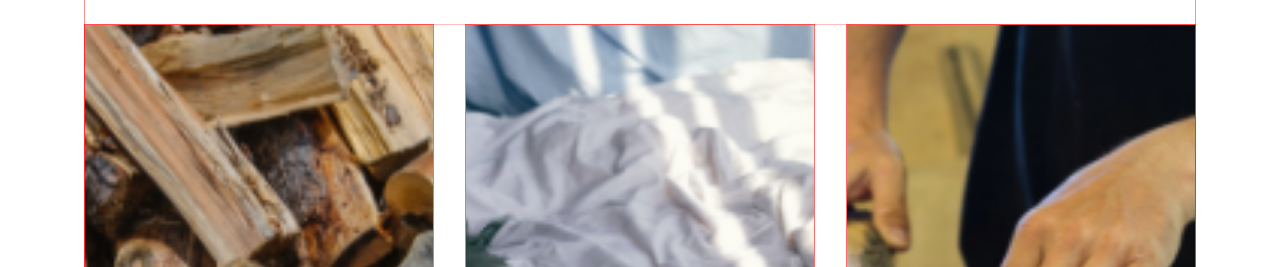
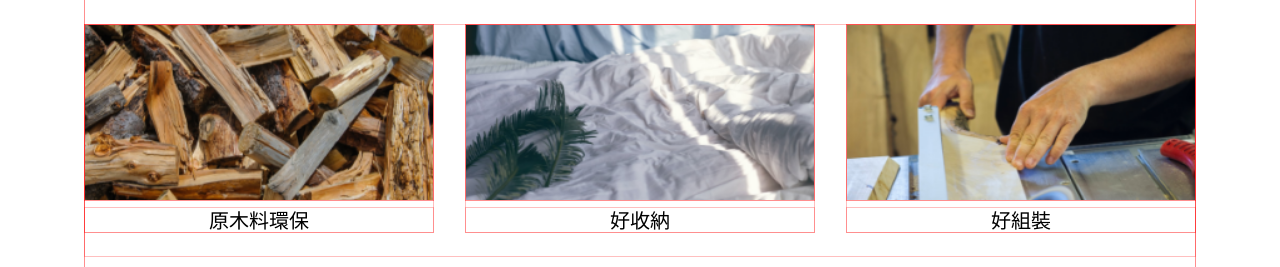
Before and after one commit to tingminitime/JSLive_LastChallenge, a plain HTML site: page index.html in a window 1280 px wide. Shown: the part 685-952 px from the top of the page. Drawn offline with Linux system fonts and the light colour scheme.

Commit message:
切到好評推薦

```diff
--- a/style/content/_header.sass
+++ b/style/content/_header.sass
@@ -52,7 +52,7 @@
     margin-bottom: 8px
     > img
       width: 100%
-      height: \max(33vw, 175px)
+      height: \min(33vw, 175px)
       object-fit: cover
   &__item-text
     +font(1)
```
Also changed, not shown: dist/style/all.min.css, style/all.css.
